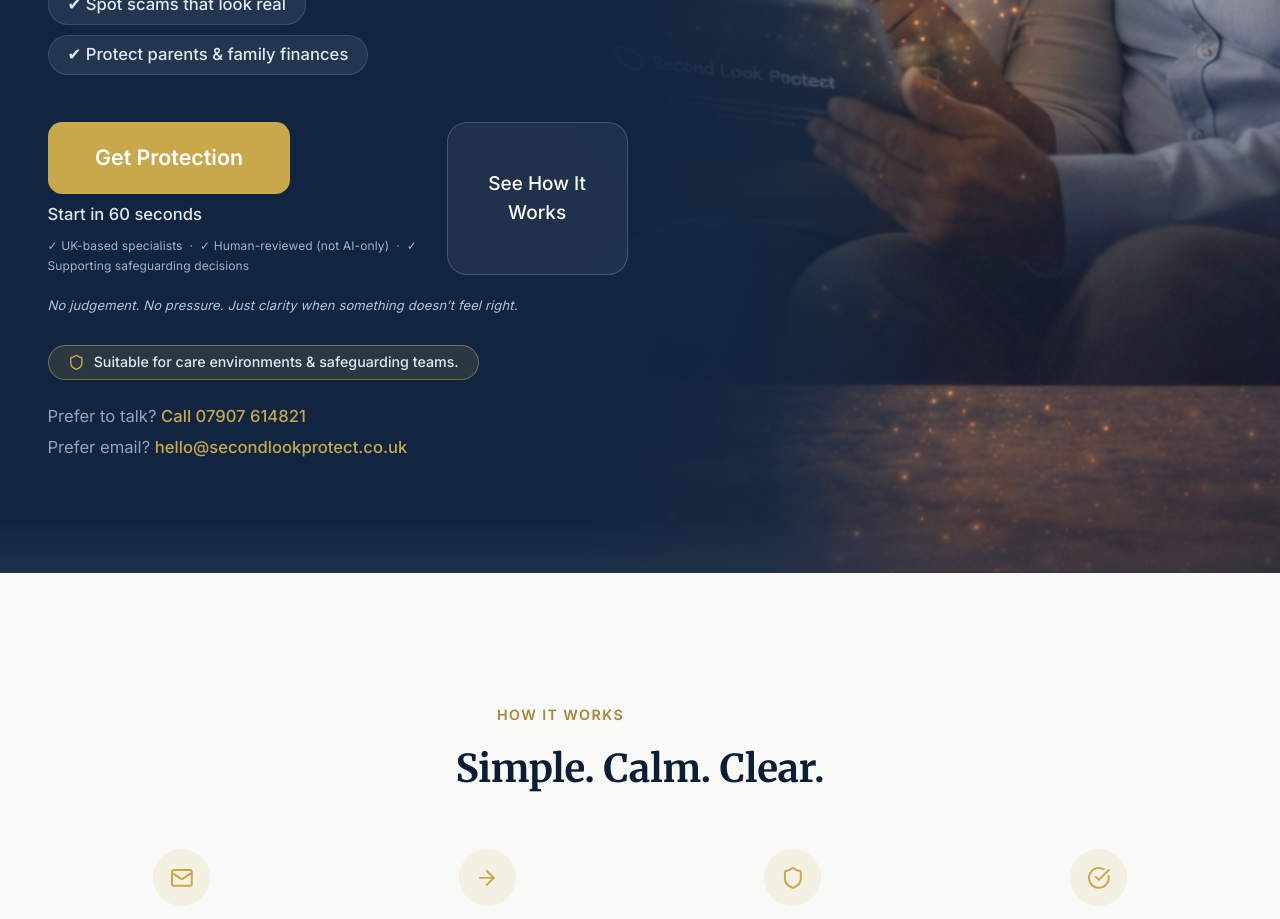
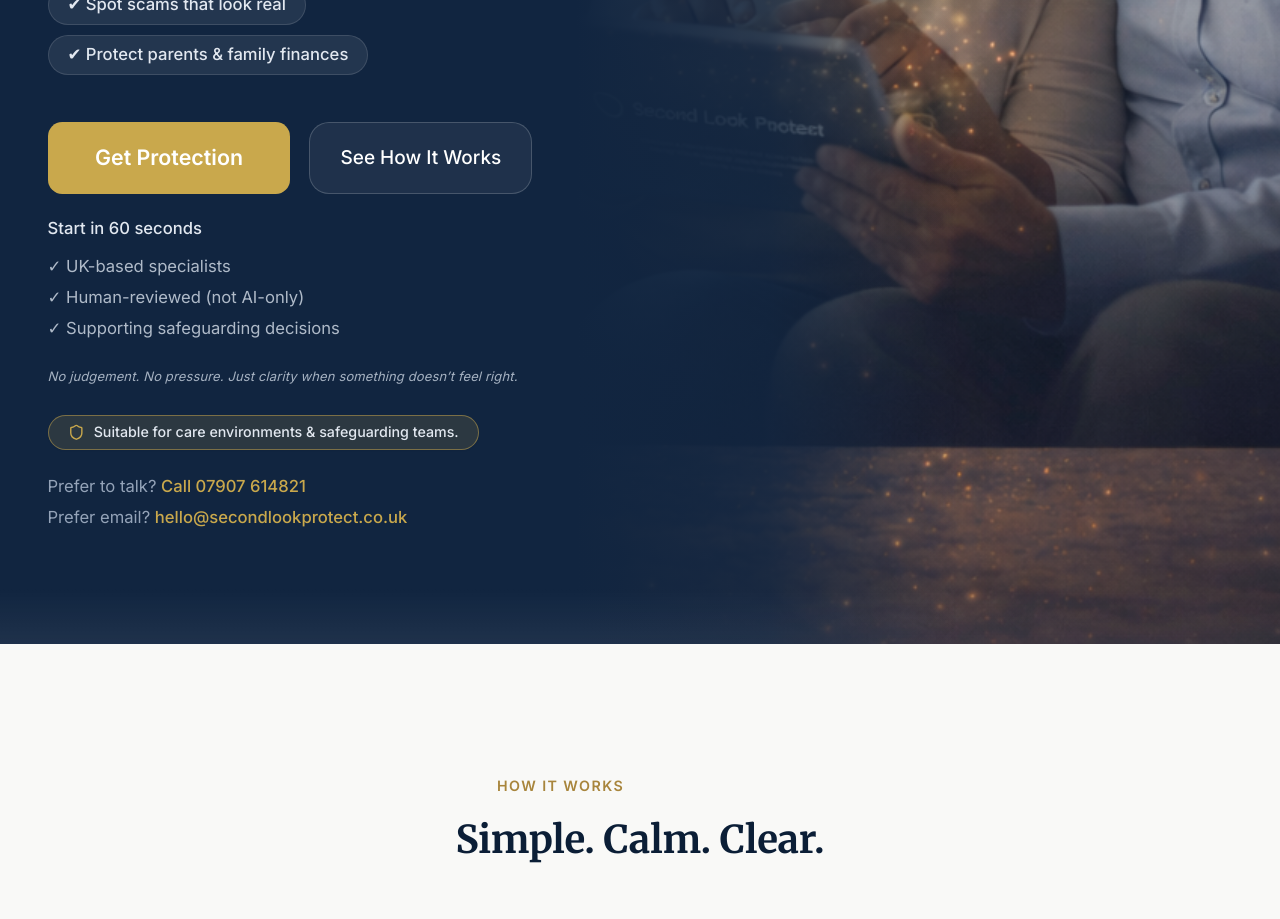
Before and after one commit to krowan444/Second-Look-Protect, a React (Vite) app: page / in a window 1280 px wide. Shown: the part 900-1819 px from the top of the page. Built offline with nearby package versions, Linux system fonts and the light colour scheme; no server answers.

Commit message:
Hero: restructure sub-CTA into clean full-width stacked layout

```diff
--- a/src/App.tsx
+++ b/src/App.tsx
@@ -422,8 +422,7 @@ export default function App() {
               </div>
 
               {/* CTAs */}
-              <div className="animate-fade-in-up animate-delay-400 flex flex-col sm:flex-row gap-4 mb-4">
-                <div>
+              <div className="animate-fade-in-up animate-delay-400 flex flex-col sm:flex-row gap-4 mb-5">
                 <Button
                   variant="primary"
                   size="lg"
@@ -433,11 +432,6 @@ export default function App() {
                 >
                   Get Protection
                 </Button>
-                  <p className="text-slate-200 text-sm font-medium mt-2 text-center sm:text-left">Start in 60 seconds</p>
-                  <p className="text-slate-300/80 text-xs mt-2 text-center sm:text-left leading-relaxed" style={{ fontSize: '12px', letterSpacing: '0.01em' }}>
-                    ✓ UK-based specialists &nbsp;·&nbsp; ✓ Human-reviewed (not AI-only) &nbsp;·&nbsp; ✓ Supporting safeguarding decisions
-                  </p>
-                </div>
                 <button
                   onClick={handleHowItWorks}
                   aria-label="See how Second Look Protect works — scroll to explanation"
@@ -464,8 +458,17 @@ export default function App() {
                 </button>
               </div>
 
+              {/* Sub-CTA stack — full-width, left-aligned below both buttons */}
+              <p className="text-slate-200 text-sm font-medium mb-3">Start in 60 seconds</p>
+
+              <div className="flex flex-col gap-1.5 mb-5">
+                <p className="text-slate-300/85 text-sm">✓ UK-based specialists</p>
+                <p className="text-slate-300/85 text-sm">✓ Human-reviewed (not AI-only)</p>
+                <p className="text-slate-300/85 text-sm">✓ Supporting safeguarding decisions</p>
+              </div>
+
               {/* Reassurance line */}
-              <p className="text-slate-300/90 mt-3 italic" style={{ fontSize: '13px', letterSpacing: '0.01em' }}>
+              <p className="text-slate-300/80 italic" style={{ fontSize: '13px', letterSpacing: '0.01em' }}>
                 No judgement. No pressure. Just clarity when something doesn&rsquo;t feel right.
               </p>
 
```
Lines whose indentation alone changed are shown as unchanged.
